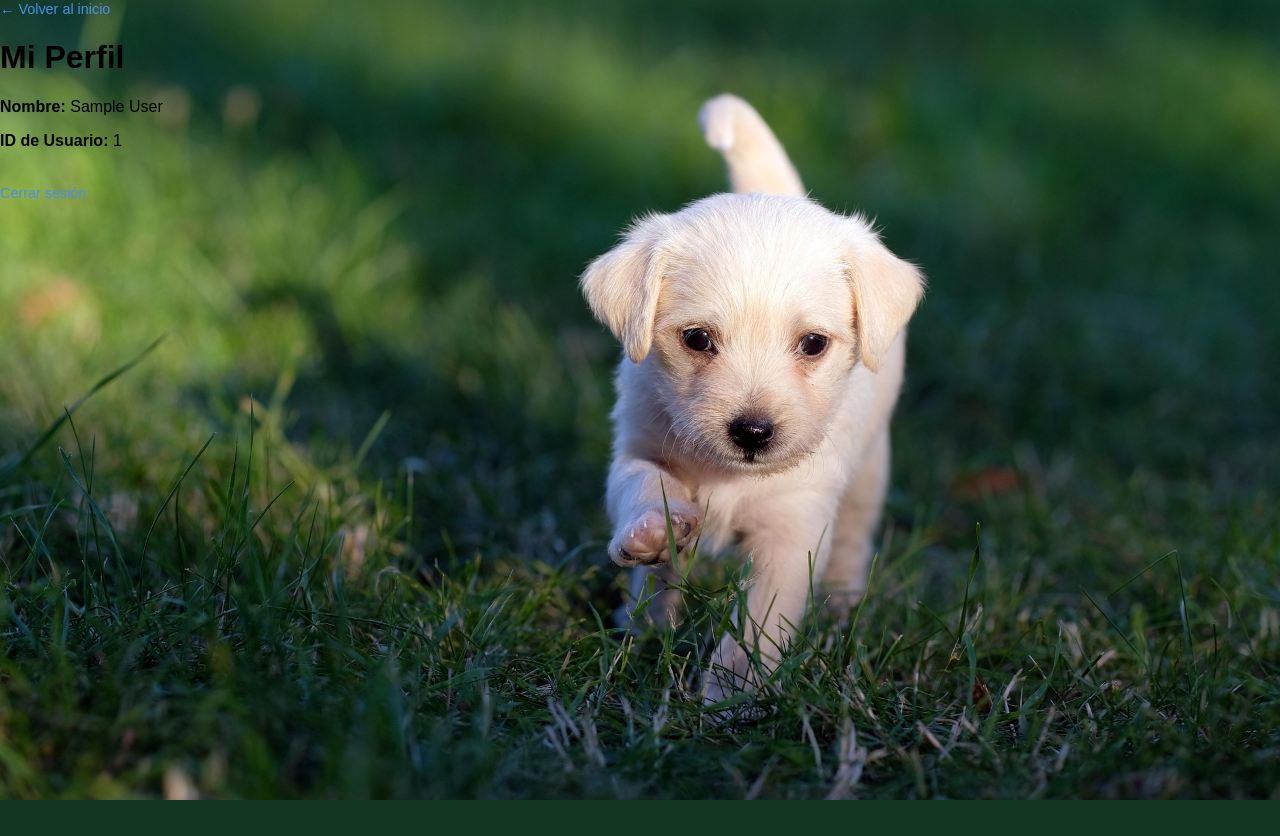
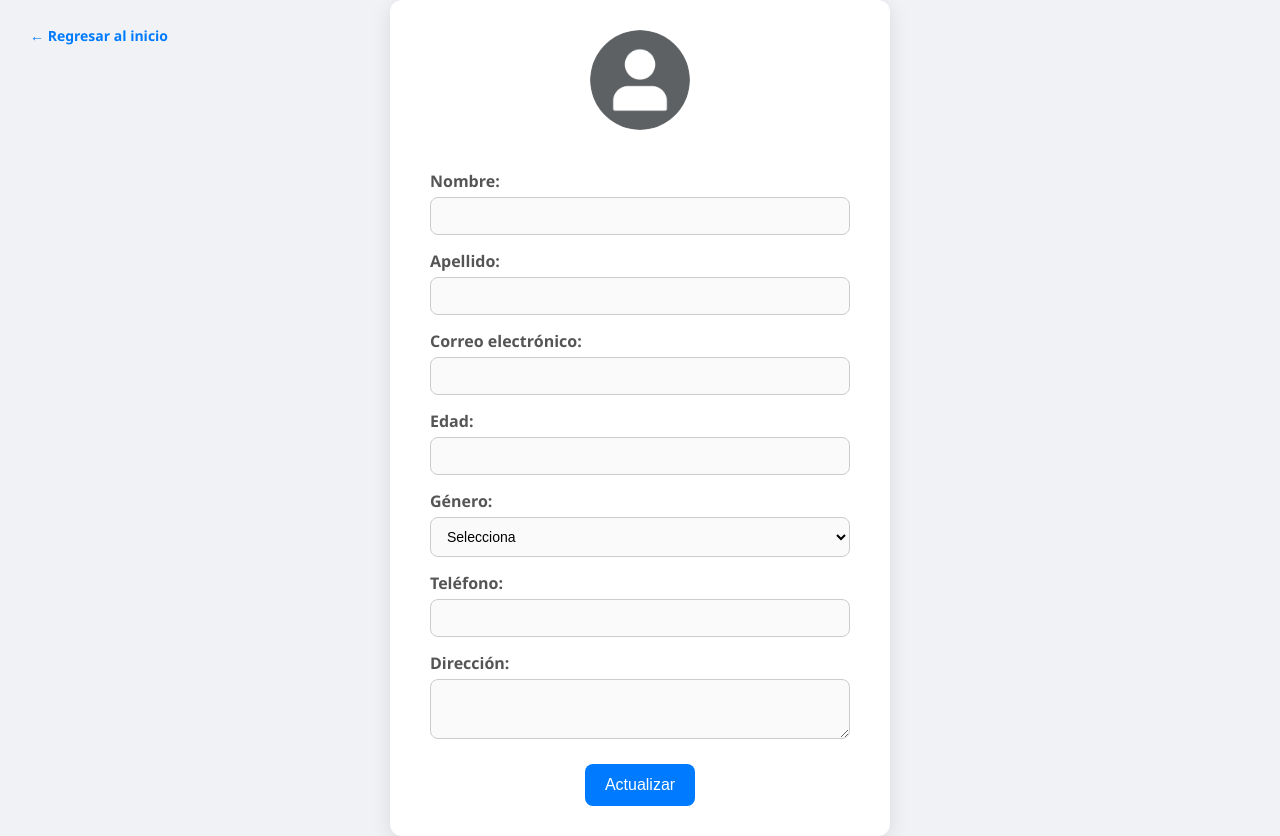
Before and after one commit to Ruben2216/Proyecto-Integrador-4M, a PHP site: page /Activos/BasePHP/perfil.php in a window 1280 px wide. Before the commit the page ends 800 px from the top, so only its background shows below. Run offline with PHP 8.4, Linux system fonts and the light colour scheme; the visitor is signed in with stand-in values (Sample User, id 1); data that the repository does not hold is empty.

Commit message:
Se hizo la modificacion de la pagina del perfil y sse modifico la base de datos para el usuario, al igual ahora permite actualizar los datos del usuario

```diff
--- a/Activos/BasePHP/estado_sesion.php
+++ b/Activos/BasePHP/estado_sesion.php
@@ -5,7 +5,9 @@ $response = [];
 
 if (isset($_SESSION['usuario_id'])) {
     $response['autenticado'] = true;
-    $response['nombre'] = $_SESSION['usuario_nombre'];
+    $nombre = $_SESSION['usuario_nombre'];
+    $apellido = isset($_SESSION['usuario_apellido']) ? $_SESSION['usuario_apellido'] : '';
+    $response['nombre'] = trim($nombre . ' ' . $apellido);
 } else {
     $response['autenticado'] = false;
 }
--- a/Activos/BasePHP/guardar_usuario.php
+++ b/Activos/BasePHP/guardar_usuario.php
@@ -2,11 +2,12 @@
 include 'conexion.php';
 
 $nombre = $_POST['nombre'];
+$apellido = $_POST['apellido'];
 $email = $_POST['email'];
 $password = password_hash($_POST['password'], PASSWORD_DEFAULT); // Encriptar contraseña
 
-$sql = "INSERT INTO usuario (Usua_Nombre, Usua_Email, Usua_Contraseña)
-        VALUES ('$nombre', '$email', '$password')";
+$sql = "INSERT INTO usuario (Usua_Nombre, Usua_Apellido, Usua_Email, Usua_Contraseña)
+        VALUES ('$nombre', '$apellido', '$email', '$password')";
 
 if ($conn->query($sql)) {
     header("Location: ../../Index.html");
--- a/Activos/BasePHP/perfil.php
+++ b/Activos/BasePHP/perfil.php
@@ -1,11 +1,16 @@
 <?php
 session_start();
-
-// Si no hay sesión, redirige al login
 if (!isset($_SESSION['usuario_id'])) {
-    header("Location: Login.php");
+    header("Location: ../../Login.php");
     exit();
 }
+
+include 'conexion.php';
+
+$usuario_id = $_SESSION['usuario_id'];
+$sql = "SELECT * FROM usuario WHERE Usua_Id = $usuario_id";
+$resultado = $conn->query($sql);
+$usuario = $resultado->fetch_assoc();
 ?>
 
 <!DOCTYPE html>
@@ -13,17 +18,73 @@ if (!isset($_SESSION['usuario_id'])) {
 <head>
     <meta charset="UTF-8">
     <title>Mi Perfil</title>
-    <link rel="stylesheet" href="Activos/css/estilo_login.css">
+    <link rel="stylesheet" href="../css/perfil.css">
 </head>
 <body>
-    <a href="/Proyecto-Integrador-4M/Index.html">← Volver al inicio</a>
+    <a href="../../Index.html" class="regresar-btn">← Regresar al inicio</a>
 
-    <div class="perfil">
-        <h1>Mi Perfil</h1>
-        <p><strong>Nombre:</strong> <?php echo $_SESSION['usuario_nombre']; ?></p>
-        <p><strong>ID de Usuario:</strong> <?php echo $_SESSION['usuario_id']; ?></p>
-        <br>
-        <a href="logout.php">Cerrar sesión</a>
+    <div class="perfil-card">
+        <div class="perfil-header">
+            <img src="../Imagenes/fotoperfil.png" alt="Foto de perfil" class="perfil-foto">
+            <h2><?= $usuario['Usua_Nombre'] . ' ' . $usuario['Usua_Apellido'] ?></h2>
+            <p class="correo"><?= $usuario['Usua_Email'] ?></p>
+        </div>
+
+        <form action="actualizar_perfil.php" method="POST" class="perfil-datos">
+            <div class="dato">
+                <label>Nombre:</label>
+                <input type="text" name="nombre" value="<?= $usuario['Usua_Nombre'] ?>">
+            </div>
+
+            <div class="dato">
+                <label>Apellido:</label>
+                <input type="text" name="apellido" value="<?= $usuario['Usua_Apellido'] ?>">
+            </div>
+
+            <div class="dato">
+                <label>Correo electrónico:</label>
+                <input type="email" value="<?= $usuario['Usua_Email'] ?>" readonly>
+            </div>
+
+            <div class="dato">
+                <label>Edad:</label>
+                <input type="number" name="edad" value="<?= $usuario['Usua_Edad'] ?>">
+            </div>
+
+            <div class="dato">
+                <label>Género:</label>
+                <select name="genero">
+                    <option value="">Selecciona</option>
+                    <option value="Masculino" <?= $usuario['Usua_Genero'] == 'Masculino' ? 'selected' : '' ?>>Masculino</option>
+                    <option value="Femenino" <?= $usuario['Usua_Genero'] == 'Femenino' ? 'selected' : '' ?>>Femenino</option>
+                    <option value="Otro" <?= $usuario['Usua_Genero'] == 'Otro' ? 'selected' : '' ?>>Otro</option>
+                </select>
+            </div>
+
+            <div class="dato">
+                <label>Teléfono:</label>
+                <input type="text" name="telefono" value="<?= $usuario['Usua_Telefono'] ?>">
+            </div>
+
+            <div class="dato">
+                <label>Dirección:</label>
+                <textarea name="direccion"><?= $usuario['Usua_Direccion'] ?></textarea>
+            </div>
+
+            <div class="btn-actualizar">
+                <button type="submit">Actualizar</button>
+            </div>
+        </form>
     </div>
+
+    <?php if (isset($_GET['mensaje']) && $_GET['mensaje'] == 'ok'): ?>
+    <div class="toast">✅ Perfil actualizado con éxito</div>
+    <script>
+        setTimeout(() => {
+            document.querySelector('.toast').style.opacity = '0';
+        }, 3000);
+    </script>
+<?php endif; ?>
+
 </body>
 </html>
--- a/Activos/BasePHP/validar_login.php
+++ b/Activos/BasePHP/validar_login.php
@@ -14,6 +14,7 @@ if ($resultado->num_rows == 1) {
     if (password_verify($password, $usuario['Usua_Contraseña'])) {
         $_SESSION['usuario_id'] = $usuario['Usua_Id'];
         $_SESSION['usuario_nombre'] = $usuario['Usua_Nombre'];
+        $_SESSION['usuario_apellido'] = $usuario['Usua_Apellido'];
         header("Location: ../../Index.html"); //redigire al usuario
         exit();
     } else {
--- /dev/null
+++ b/Activos/css/perfil.css
@@ -0,0 +1,138 @@
+body {
+    margin: 0;
+    padding: 0;
+    font-family: 'Segoe UI', sans-serif;
+    background-color: #f0f2f5;
+    display: flex;
+    justify-content: center;
+    align-items: center;
+    min-height: 100vh;
+}
+
+.perfil-card {
+    background-color: #fff;
+    padding: 30px 40px;
+    border-radius: 12px;
+    box-shadow: 0 4px 20px rgba(0, 0, 0, 0.1);
+    width: 100%;
+    max-width: 500px;
+    box-sizing: border-box;
+    text-align: center;
+}
+
+.perfil-foto {
+    width: 100px;
+    height: 100px;
+    border-radius: 50%;
+    object-fit: cover;
+    margin-bottom: 15px;
+}
+
+.perfil-header h2 {
+    margin: 0;
+    font-size: 22px;
+    color: #333;
+}
+
+.perfil-header .correo {
+    color: #777;
+    font-size: 14px;
+    margin-top: 4px;
+    margin-bottom: 20px;
+}
+
+.perfil-datos .dato {
+    text-align: left;
+    margin-bottom: 15px;
+}
+
+.perfil-datos label {
+    display: block;
+    font-weight: 600;
+    color: #555;
+    margin-bottom: 5px;
+}
+
+.perfil-datos input,
+.perfil-datos select,
+.perfil-datos textarea {
+    width: 100%;
+    padding: 10px 12px;
+    border-radius: 8px;
+    border: 1px solid #ccc;
+    background-color: #fafafa;
+    box-sizing: border-box;
+    font-size: 14px;
+    transition: border 0.2s;
+}
+
+.perfil-datos input:focus,
+.perfil-datos select:focus,
+.perfil-datos textarea:focus {
+    border-color: #007bff;
+    outline: none;
+    background-color: #fff;
+}
+
+.perfil-datos textarea {
+    resize: vertical;
+    min-height: 60px;
+}
+
+.btn-actualizar {
+    margin-top: 20px;
+}
+
+.btn-actualizar button {
+    padding: 12px 20px;
+    background-color: #007bff;
+    color: white;
+    border: none;
+    border-radius: 8px;
+    font-size: 16px;
+    cursor: pointer;
+    transition: background 0.3s;
+}
+
+.btn-actualizar button:hover {
+    background-color: #0056b3;
+}
+
+.btn-regresar {
+    margin-top: 15px;
+    text-align: center;
+}
+
+.regresar-btn {
+    position: absolute;
+    top: 20px;
+    left: 20px;
+    background-color: transparent;
+    color: #007bff;
+    text-decoration: none;
+    font-size: 14px;
+    font-weight: 600;
+    border: none;
+    padding: 6px 10px;
+    border-radius: 6px;
+    transition: background-color 0.2s;
+}
+
+.regresar-btn:hover {
+    background-color: rgba(0, 123, 255, 0.1);
+}
+
+.toast {
+    position: fixed;
+    bottom: 30px;
+    right: 30px;
+    background-color: #28a745;
+    color: white;
+    padding: 14px 20px;
+    border-radius: 8px;
+    box-shadow: 0 4px 12px rgba(0,0,0,0.2);
+    font-size: 14px;
+    z-index: 1000;
+    opacity: 1;
+    transition: opacity 0.5s ease-out;
+}
```
Also changed, not shown: Activos/BasePHP/actualizar_perfil.php (added, +56 -0 lines), Login.php (+5 -2 lines), Activos/Imagenes/fotoperfil.png (added), 1 other file.
